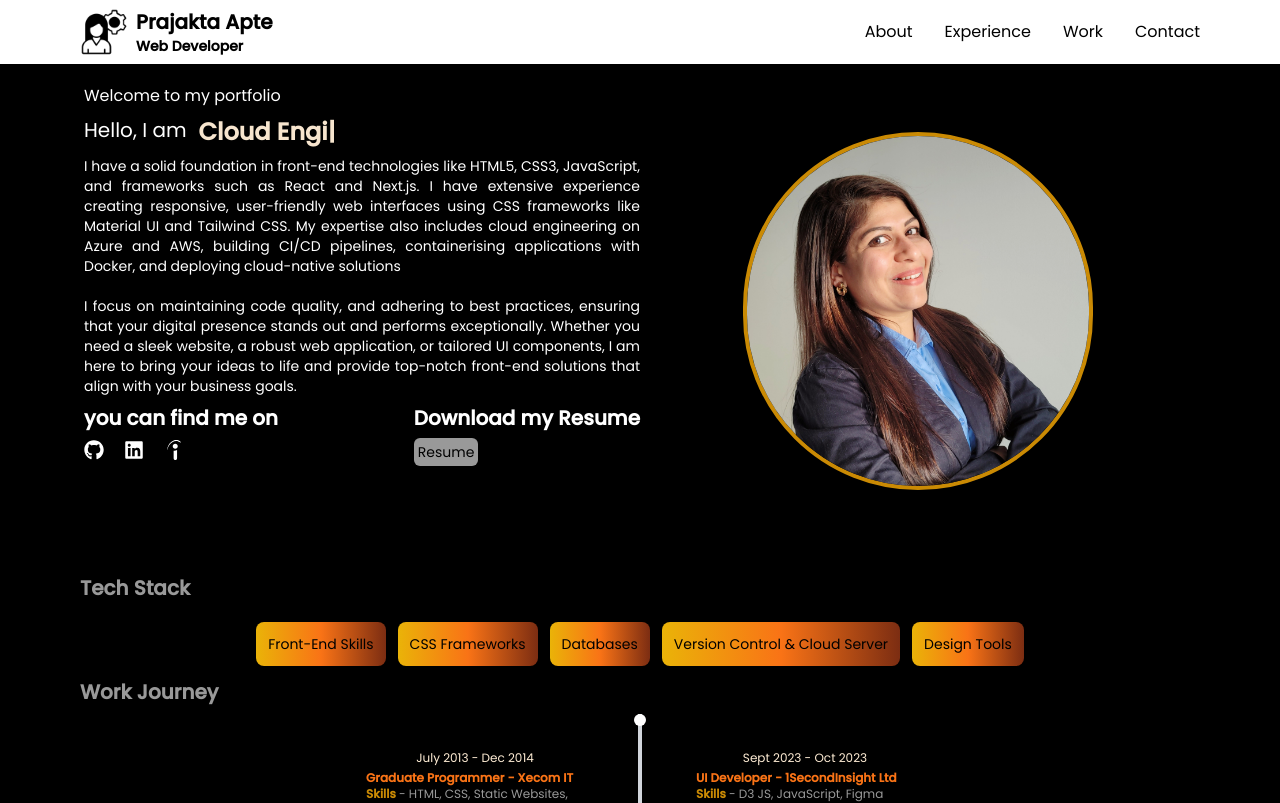
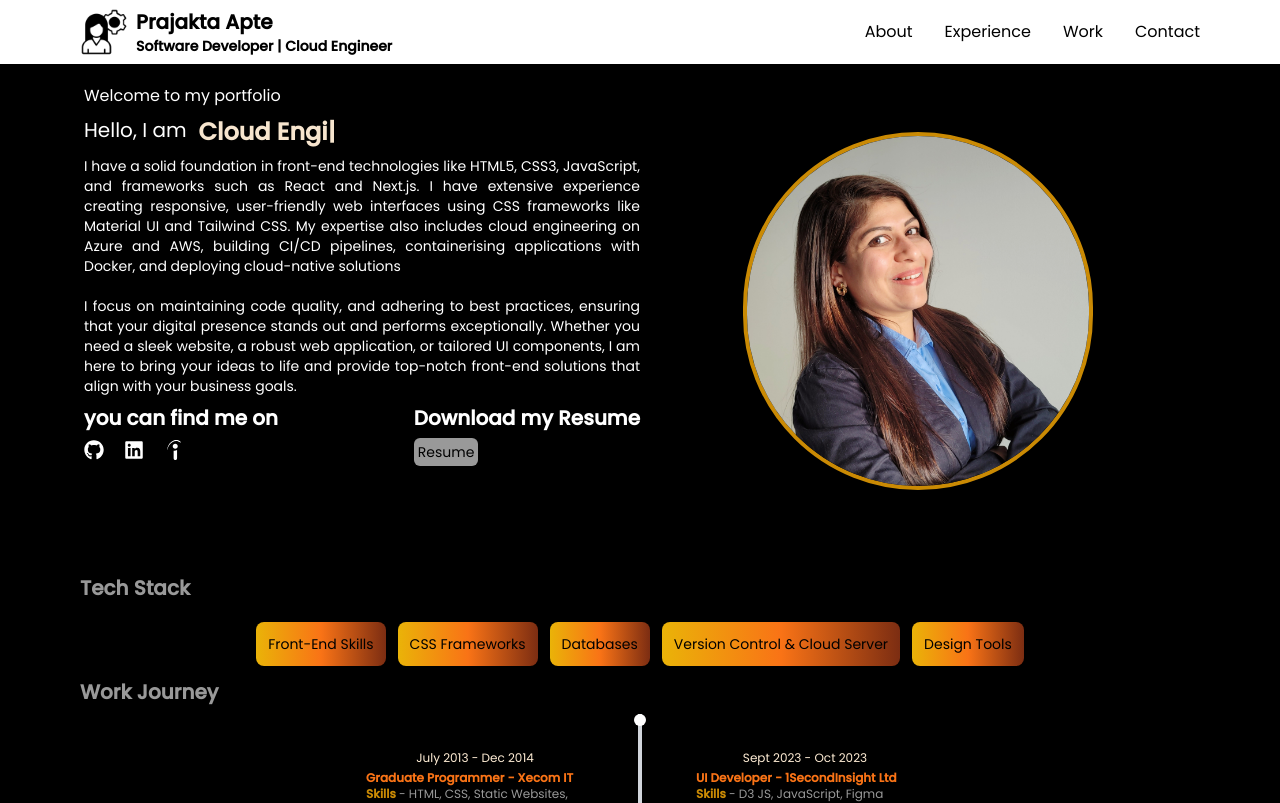
Before and after one commit to itsprajaktaapte/Portfolio, a React (Vite) app: page / in a window 1280 px wide. Shown: the top 803 px of the page. Built offline with nearby package versions, Linux system fonts and the light colour scheme.

Commit message:
profession changes

```diff
--- a/src/Components/Navbar.jsx
+++ b/src/Components/Navbar.jsx
@@ -34,7 +34,7 @@ function Navbar() {
             <img src={devpic} className="h-12 w-12"></img>
             <h1 className="font-semibold text-xl cursor-pointer">
               Prajakta Apte
-              <p className="text-sm">Web Developer</p>
+              <p className="text-sm">Software Developer | Cloud Engineer</p>
             </h1>
           </div>
 
```
